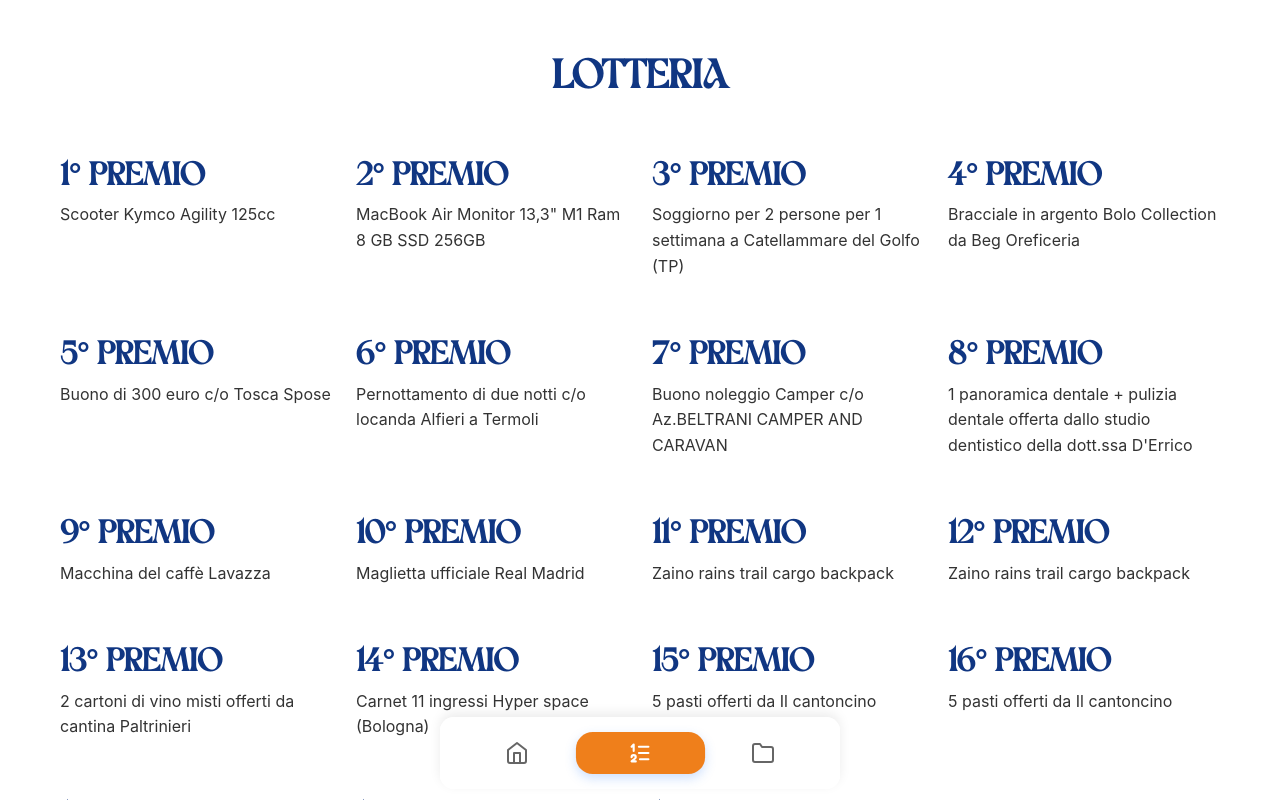
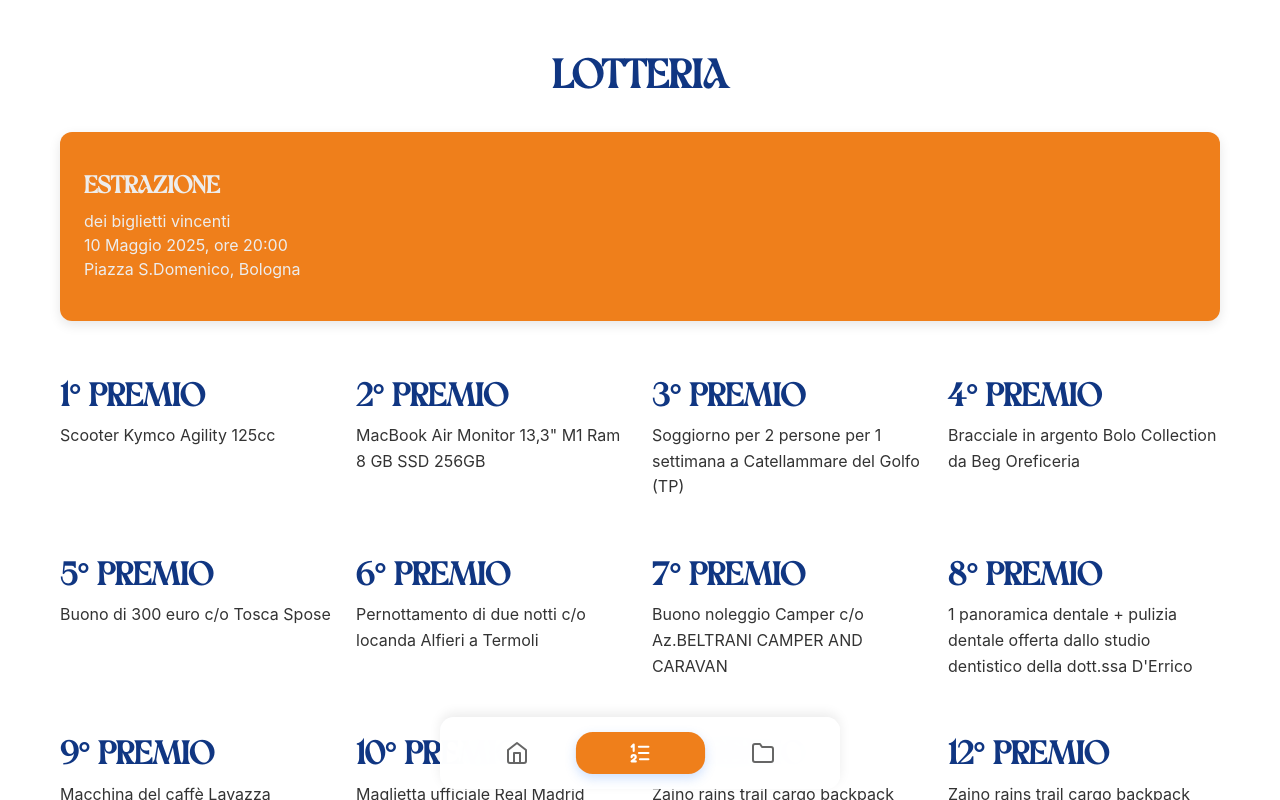
Before and after one commit to GiuseppeBondii/cbn25, a React (Create React App) app: page / in a window 1280 px wide. Both pictures are taken after a click on the button 640 px from the left and 752 px from the top of the page. Shown: the top 800 px of the page. Built offline with nearby package versions, Linux system fonts and the light colour scheme.

Commit message:
Esatrazione

```diff
--- a/src/components/ComponenteLotteria.js
+++ b/src/components/ComponenteLotteria.js
@@ -7,15 +7,16 @@
       <header className="home-header">
         <h1 className='title'>Lotteria</h1>
       </header>
-      {/*<div className='widget'>
+      <div className='widget'>
+        <h2>
+        Estrazione
+        </h2>
         <p>
-        babel-preset-react-app is part of the create-react-app project, which
-        is not maintianed anymore. It is thus unlikely that this bug will
-        ever be fixed. Add "@babel/plugin-proposal-private-property-in-object" to
-        your devDependencies to work around this error. This will make this message
-        go away.
+        dei biglietti vincenti <br></br>
+        10 Maggio 2025, ore 20:00<br></br>
+        Piazza S.Domenico, Bologna
         </p>
-      </div>*/}
+      </div>
       <div className="widget-container">
         {premi.map((premio) => (
           <div className="widge-whitet" key={premio.premio}>
```
